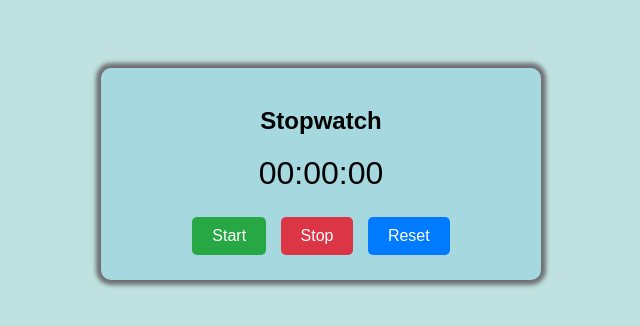
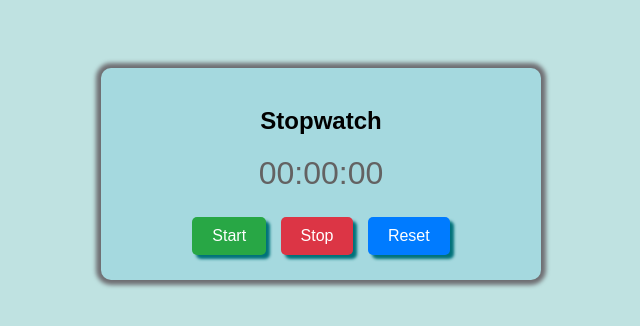
Before and after one commit to JP-7808/stopWatch, a plain HTML site: page index.html in a window 1280 px wide. Shown: the part 226-552 px from the top of the page, without its empty margins (319-959 px from the left). Drawn offline with Linux system fonts and the light colour scheme.

Commit message:
resolve issue in css

```diff
--- a/style.css
+++ b/style.css
@@ -19,12 +19,14 @@ body {
 .timer {
     font-size: 2rem;
     margin: 20px 0;
+    color: rgb(99, 98, 98);
 }
 .buttons button {
     margin: 5px;
     padding: 10px 20px;
     border: none;
     border-radius: 5px;
+    box-shadow: 4px 4px 3px 0px rgb(0, 114, 122);
     cursor: pointer;
     font-size: 1rem;
     transition: background 0.3s;
```
